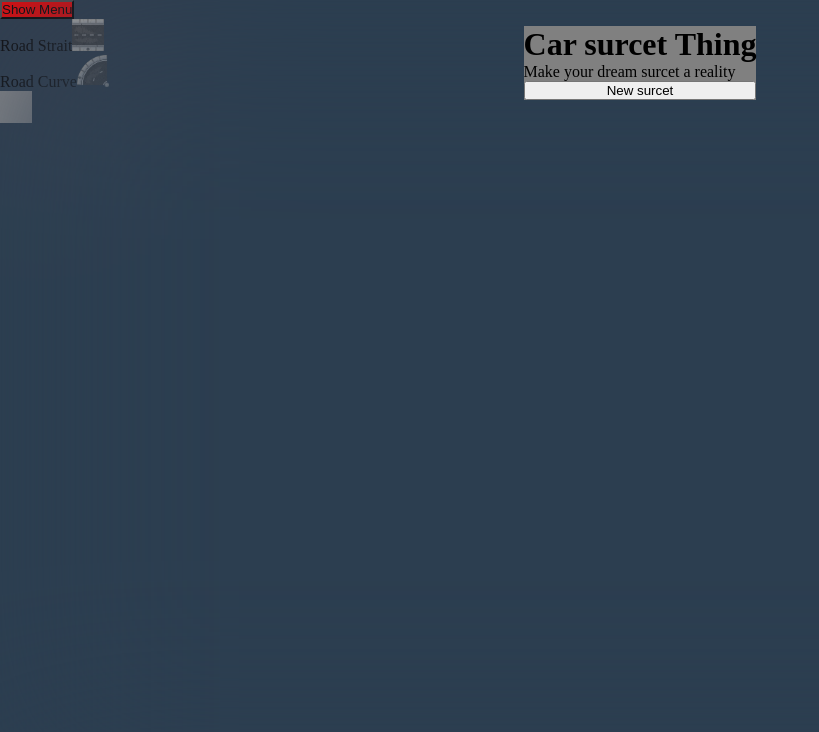
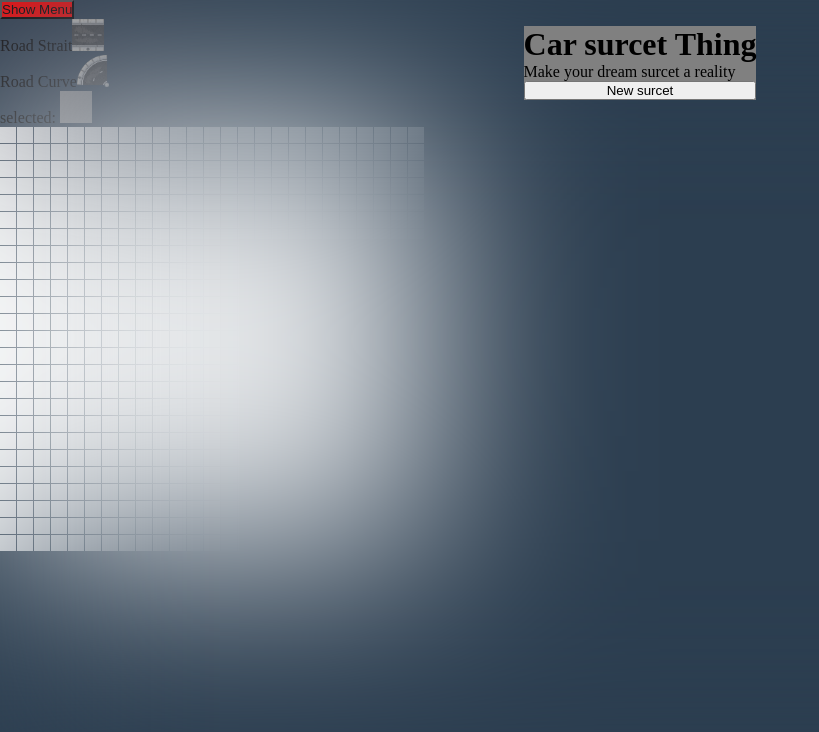
Before and after one commit to gest2356/car-surcet-thing, a Vue app: page / in a window 1280 px wide. Shown: the top 732 px of the page, without its empty margins (0-819 px from the left). Built offline with nearby package versions, Linux system fonts and the light colour scheme; grey boxes are pictures that could not be loaded.

Commit message:
Added: Grid system added

```diff
--- a/src/App.vue
+++ b/src/App.vue
@@ -3,6 +3,7 @@ import { ref } from 'vue'
 import Menu from "./components/Menu.vue"
 import SurcetPallet from "./components/SurcetPallet.vue";
 import CurrentlySelectedTile from "./components/CurrentlySelectedTile.vue";
+import DrawingCanvas from "./components/DrawingCanvas.vue";
 
 const showMenu = ref(true)
 </script>
@@ -15,6 +16,7 @@ const showMenu = ref(true)
     <div id="drawing-components">
       <SurcetPallet />
       <CurrentlySelectedTile />
+      <DrawingCanvas />
     </div>
 
   </div>
--- a/src/components/CurrentlySelectedTile.vue
+++ b/src/components/CurrentlySelectedTile.vue
@@ -7,7 +7,7 @@ const store = useTileStore();
 <template>
   <div id="currently-selected-tile">
     <div id="tile-selected">
-      <span>{{store.storedTileName}}</span>
+      <span>selected: {{store.storedTileName}}</span>
       <img :src="`/src/assets/PalletComponentsIMGS/${store.storedTileIMG}`" alt="dskk">
     </div>
   </div>
--- /dev/null
+++ b/src/components/DrawingCanvas.vue
@@ -0,0 +1,81 @@
+<script setup lang="ts">
+import {useTileStore} from "../store/useTileStore.ts";
+import {onMounted, onUnmounted, reactive, ref} from "vue";
+
+const store = useTileStore();
+const selectedPixel = ref(0);
+
+interface Tile {
+  img: string;
+  rotation: number;
+}
+
+const placedTiles = reactive<Record<number, Tile>>({});
+
+const placeTile = (n: number) => {
+  placedTiles[n] = {
+  img:  store.storedTileIMG!,
+  rotation: 0
+  }
+}
+
+const rotateTile = (event: KeyboardEvent) => {
+  if (event.key.toLowerCase() === "r" && selectedPixel.value !== 0) {
+    placedTiles[selectedPixel.value]!.rotation += 90
+  }
+}
+
+onMounted(() => {
+  window.addEventListener("keydown", rotateTile)
+})
+
+onUnmounted(() => {
+  window.removeEventListener("keydown", rotateTile)
+})
+
+const canvasWidth = 25;
+const canvasHeight = 25;
+</script>
+
+<template>
+<div id="canvas-container">
+  <div v-for="n in canvasHeight * canvasWidth"
+       :key="n"
+       class="pixel"
+       :class="{ hovered: selectedPixel === n }"
+       @mouseover="selectedPixel = n"
+       @click="placeTile(n)"
+       :style="{
+         backgroundImage: placedTiles[n]
+           ? `url(/src/assets/PalletComponentsIMGS/${placedTiles[n].img})`
+           : 'none',
+         transform: placedTiles[n]
+           ? `rotate(${placedTiles[n].rotation}deg)`
+           : 'rotate(0deg)',
+         backgroundColor: placedTiles[n] ? 'transparent' : 'white'
+       }"
+  ></div>
+
+</div>
+</template>
+
+<style scoped>
+#canvas-container {
+  width: 100%;
+  height: 100%;
+  display: grid;
+  grid-template-columns: repeat(v-bind(canvasWidth), 16px);
+  grid-template-rows: repeat(v-bind(canvasHeight), 16px );
+  gap: 1px;
+}
+
+.pixel {
+  width: 16px;
+  height: 16px;
+  background-size: contain;
+}
+
+.hovered {
+  border: 1px solid black;
+}
+</style>
```
